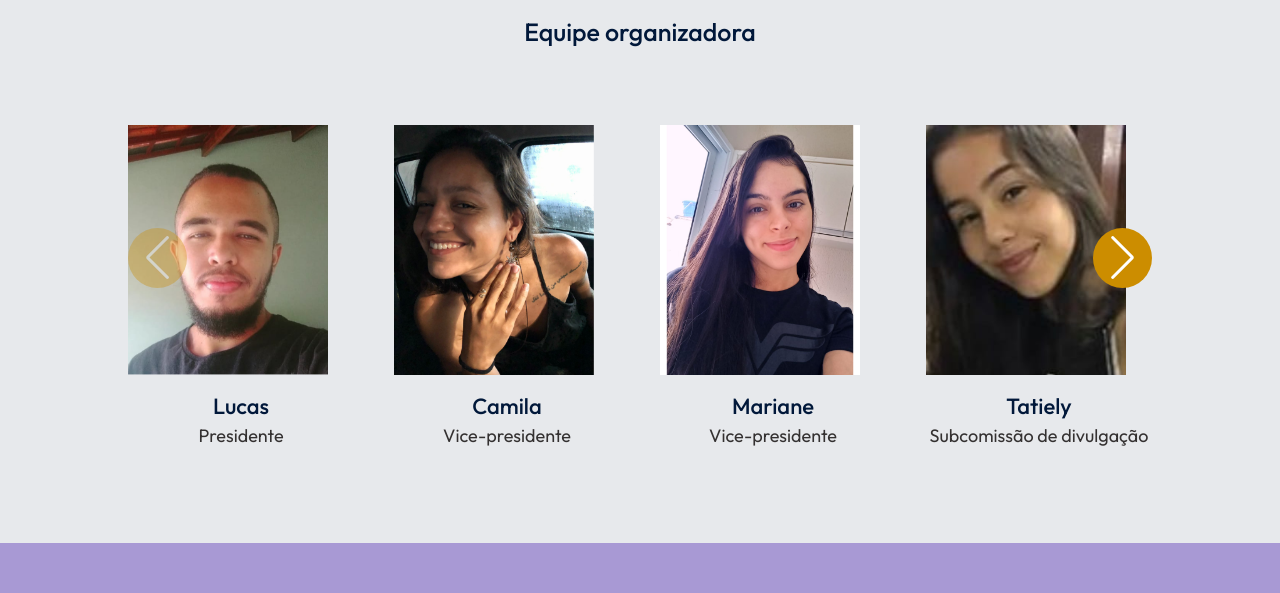
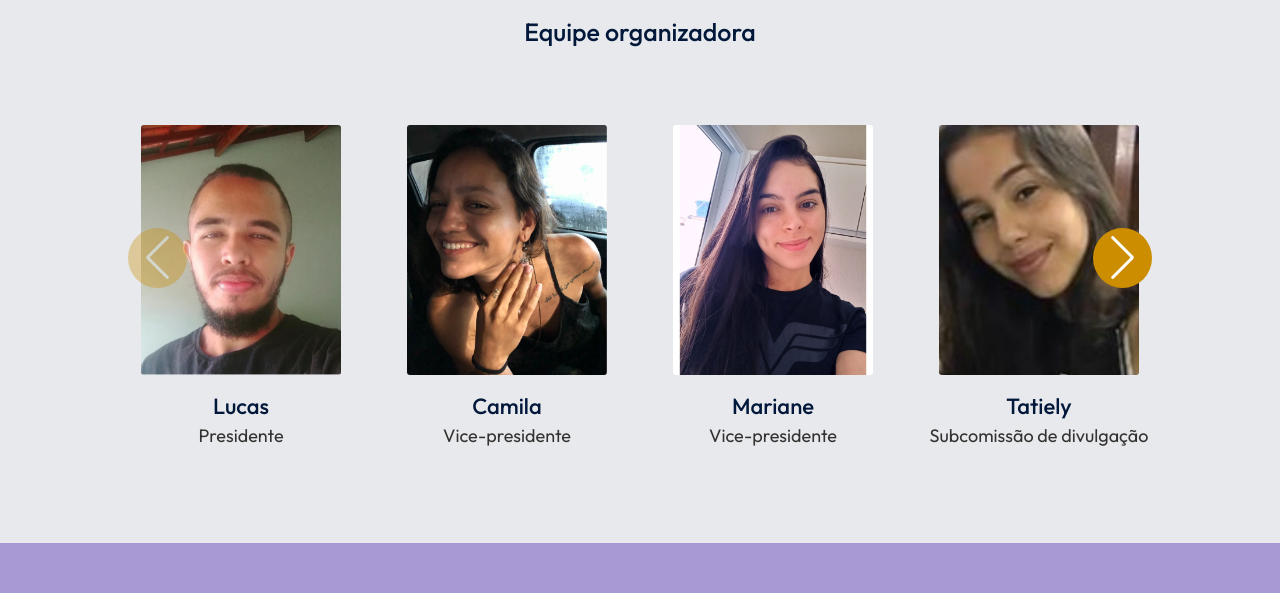
Before and after one commit to eccjr/semaped, a Gatsby site: page / in a window 1280 px wide. Shown: the part 2600-3193 px from the top of the page. Built offline with nearby package versions, Linux system fonts and the light colour scheme; Gatsby itself is replaced by a stand-in of ours; a web font is replaced by a local one.

Commit message:
Fix slide items styles

```diff
--- a/src/components/Equipe/equipe.css
+++ b/src/components/Equipe/equipe.css
@@ -31,7 +31,9 @@
 
 .slider-item {
   width: 100%;
-
+  align-items: center;
+  display: flex;
+  flex-direction: column;
 }
 
 /* .slider-item:first-child {
@@ -48,6 +50,8 @@
   height: 250px;
   object-fit: cover;
   display: block;
+  border-radius:3px;
+  object-fit: cover;
 }
 /*
 .slider-item img {
@@ -97,6 +101,7 @@
   }
   .swiper-slide{
     margin-bottom: 10px !important;
+    width: 100% !important;
   }
 }
 @media screen and (min-width: 600px) {
```
